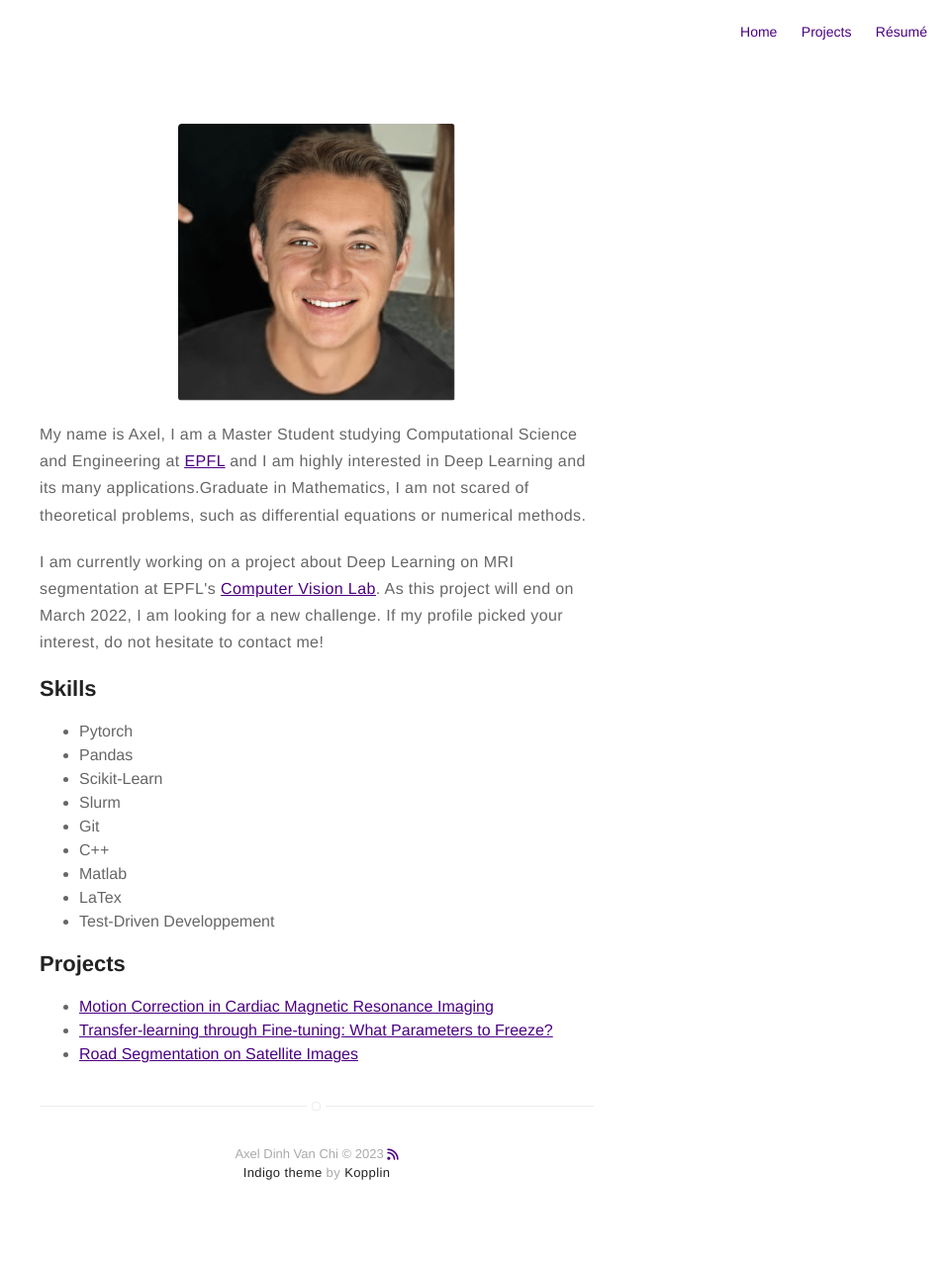
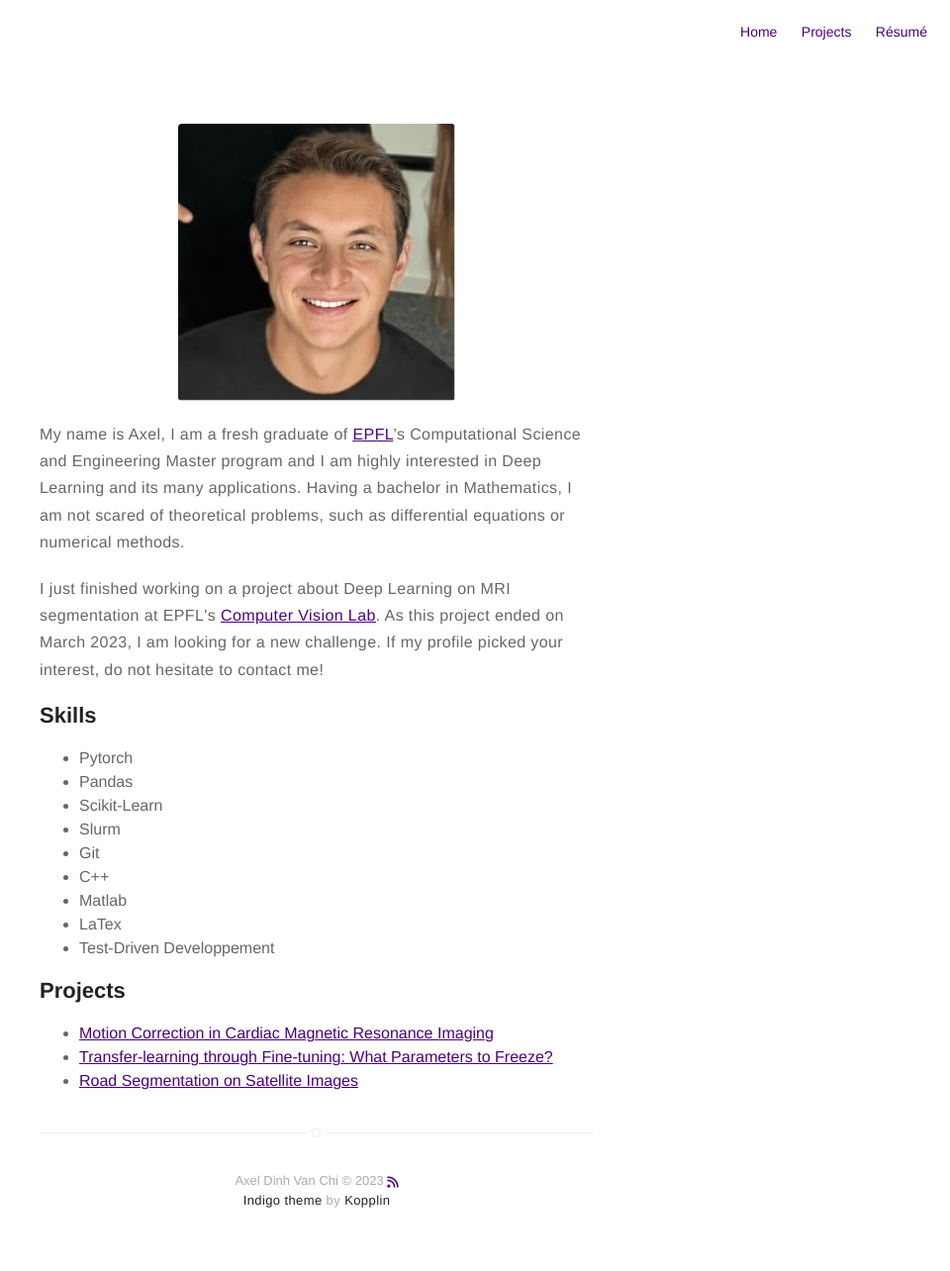
Before and after one commit to axeldinh/axeldinh.github.io, a Jekyll site: the page built from about.md, in a window 1280 px wide. Shown: the whole page at 99% size, without its empty margins (320-1280 px from the left). Built offline with Jekyll 4.4.1, drawn with Linux system fonts in a browser that asks for light colours; nearby versions of some CDN libraries; before the commit the page ends 1256 px from its top, so only the background shows below that.

Commit message:
correct about section

```diff
--- a/about.md
+++ b/about.md
@@ -4,13 +4,12 @@ layout: page
 ---
 ![Profile Image]({% if site.external-image %}{{ site.picture }}{% else %}{{ site.url }}/{{ site.picture }}{% endif %})
 
-My name is Axel, I am a Master Student studying Computational Science and Engineering at
-<a href="https://www.epfl.ch/"><u>EPFL</u></a> and I am highly interested in Deep Learning
-and its many applications.Graduate in Mathematics, I am not scared of theoretical problems,
+My name is Axel, I am a fresh graduate of <a href="https://www.epfl.ch/"><u>EPFL</u></a>'s Computational Science and Engineering Master program and I am highly interested in Deep Learning
+and its many applications. Having a bachelor in Mathematics, I am not scared of theoretical problems,
 such as differential equations or numerical methods.
 
-<p> I am currently working on a project about Deep Learning on MRI segmentation at EPFL's <a href="https://www.epfl.ch/labs/cvlab/"><u>Computer Vision Lab</u></a>.
-As this project will end on March 2022, I am looking for a new challenge. If my profile picked your interest,
+<p> I just finished working on a project about Deep Learning on MRI segmentation at EPFL's <a href="https://www.epfl.ch/labs/cvlab/"><u>Computer Vision Lab</u></a>.
+As this project ended on March 2023, I am looking for a new challenge. If my profile picked your interest,
 do not hesitate to contact me! </p>
 
 <h2>Skills</h2>
```
